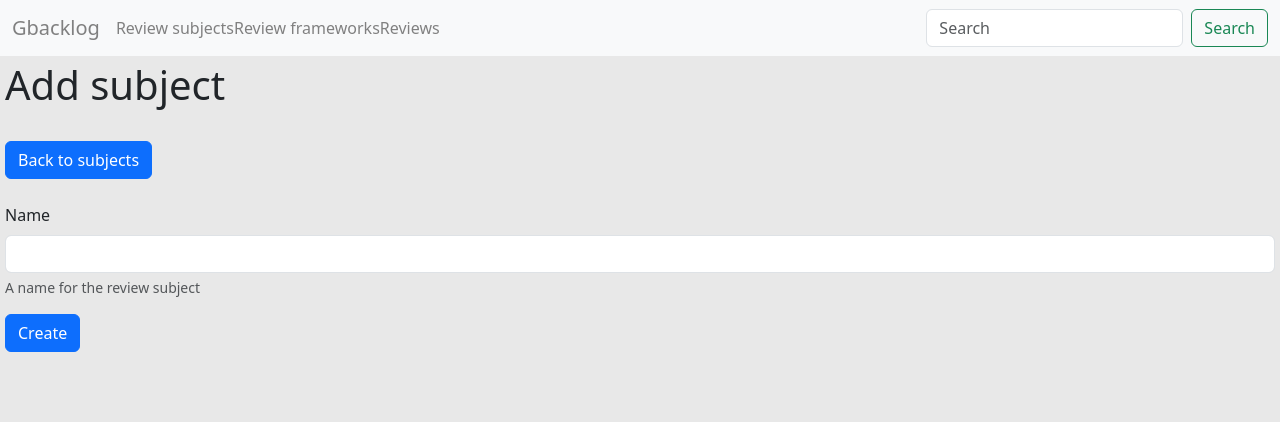
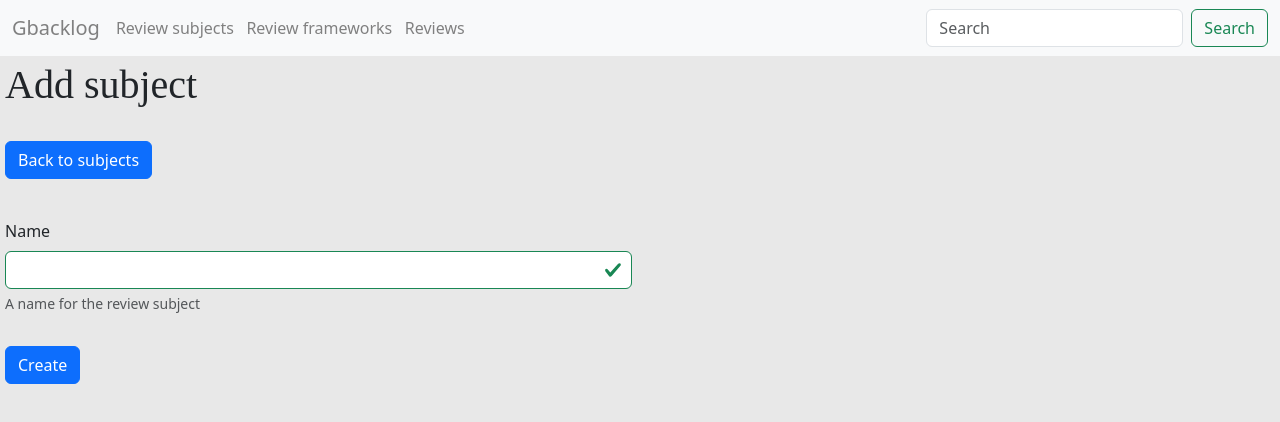
Before and after one commit to tomaslinden/gbacklog_ui, a React (Vite) app: page /createSubject in a window 1280 px wide. Shown: the top 422 px of the page. Built offline with nearby package versions, Linux system fonts and the light colour scheme.

Commit message:
Add validation to create subject form

```diff
--- a/src/App.css
+++ b/src/App.css
@@ -7,3 +7,7 @@
   text-decoration: none;
   color: gray;
 }
+
+h1 {
+  font-family: serif;
+}
--- a/src/components/Navbar.jsx
+++ b/src/components/Navbar.jsx
@@ -11,13 +11,13 @@ const Navbar = () => (
         <div className="collapse navbar-collapse" id="navbarSupportedContent">
           <ul className="navbar-nav me-auto mb-2 mb-lg-0">
             <li className="nav-item">
-              <Link to="/subjects">Review subjects</Link>
+              <Link to="/subjects">Review subjects&nbsp;&nbsp;&nbsp;</Link>
             </li>
             <li className="nav-item">
-              <Link to="/frameworks">Review frameworks</Link>
+              <Link to="/frameworks">Review frameworks&nbsp;&nbsp;&nbsp;</Link>
             </li>
             <li className="nav-item">
-              <Link to="/reviews">Reviews</Link>
+              <Link to="/reviews">Reviews&nbsp;&nbsp;&nbsp;</Link>
             </li>
           </ul>
           <form className="d-flex" role="search">
--- a/src/components/SubjectCreate.jsx
+++ b/src/components/SubjectCreate.jsx
@@ -3,48 +3,88 @@ import { Link } from "react-router-dom";
 
 const SubjectCreate = () => {
     const [subjectName, setSubjectName] = useState('')
+    const [subjectNameValidationError, setSubjectNameValidationError] = useState('')
+    const [isValidated, setIsValidated] = useState(false)
+
+    const subjectNameMaxLength = 50;
 
     const handleNoteChange = (event) => {
         setSubjectName(event.target.value)
     }
 
+    const isSubjectNameValid = () => {
+        return subjectNameValidationError === ''
+    }
+
+    const validateSubjectName = () => {
+        const subjectNameLength = subjectName.trim().length;
+        let subjectNameValidationError = '';
+        if (subjectNameLength == 0) {
+            subjectNameValidationError = 'Please provide a subject name'
+        } else if (subjectNameLength > subjectNameMaxLength) {
+            subjectNameValidationError = `The subject name cannot exceed ${subjectNameMaxLength} characters`
+        }
+        setSubjectNameValidationError(subjectNameValidationError);
+        return subjectNameValidationError === ''
+    }
+
+    const validateForm = () => {
+        let isValid = true;
+        isValid = isValid && validateSubjectName()
+        setIsValidated(true);
+        return isValid;
+    }
+
+    const isFormValid = () => {
+        return validateForm;
+    }
+
     const addSubject = (event) => {
         event.preventDefault()
-        // const subjectObject = {
-        //   name: subjectName,
-        // }
+        validateForm();
+        if (isFormValid()) {
+            console.log("Form is valid -- submit");
+        } else {
+            console.log("There are validation errors");
+        }
+        event.stopPropagation()
+    }
 
-        // Todo add functionality for creating subjects
-        // subjectService
-        //   .create(subjectObject)
-        //     .then(returnedSubject => {
-        //     })
-        // Todo add handlers for success and error
-        // Display alerts as suitable
+    const getFormClass = () => {
+        let formClass = 'mt-4 row g-3 needs-validation'
+        if (isValidated) {
+            formClass += ' was-validated'
+        }
+        console.log('getFormClass formClass', formClass);
+        return formClass
     }
 
     return (
         <>
             <h1>Add subject</h1>
 
-            <Link to="/subjects">
-                <button type="button" className="btn btn-primary mt-4">Back to subjects</button>
+            <Link to='/subjects'>
+                <button type='button' className='btn btn-primary mt-4'>Back to subjects</button>
             </Link>
 
-            <form className="mt-4" onSubmit={addSubject}>
-                <div className="mb-3">
-                    <label for="subjectName" className="form-label">Name</label>
+            <form className={getFormClass()} onSubmit={addSubject} noValidate>
+                <div className='mb-3 col-md-6'>
+                    <label htmlFor='subjectName' className='form-label'>Name</label>
                     <input
-                        type="text"
-                        className="form-control"
-                        id="subjectName"
-                        aria-describedby="subjectNameHelp"
+                        type='text'
+                        className={'form-control ' + (isSubjectNameValid() ? 'is-valid' : 'is-invalid')}
+                        id='subjectName'
+                        aria-describedby='subjectNameHelp'
                         value={subjectName}
                         onChange={handleNoteChange}
+                        required
                     />
-                    <div id="subjectNameHelp" className="form-text">A name for the review subject</div>
+                    <div id='subjectNameHelp' className='form-text'>A name for the review subject</div>
+                    {isSubjectNameValid && <div className='invalid-feedback'>{subjectNameValidationError}</div>}
                 </div>
-                <button type="submit" className="btn btn-primary">Create</button>
+                <div className='col-12'>
+                    <button className='btn btn-primary' type='submit' >Create</button>
+                </div>
             </form>
         </>
     )
```
